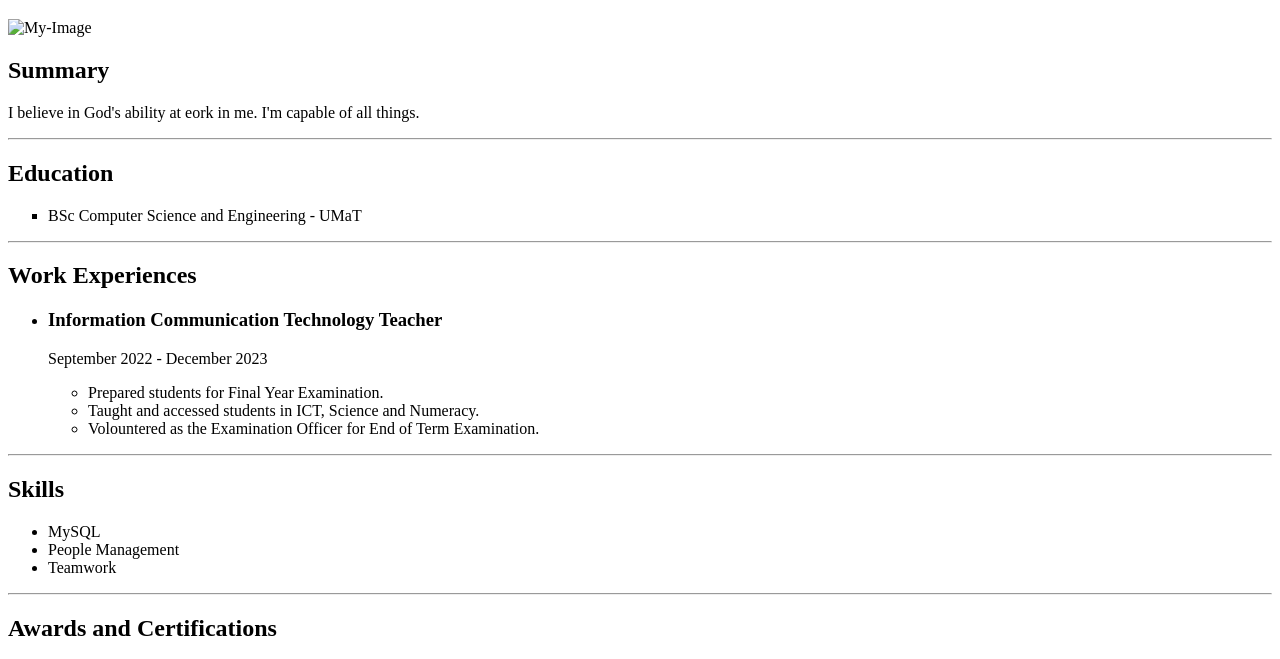
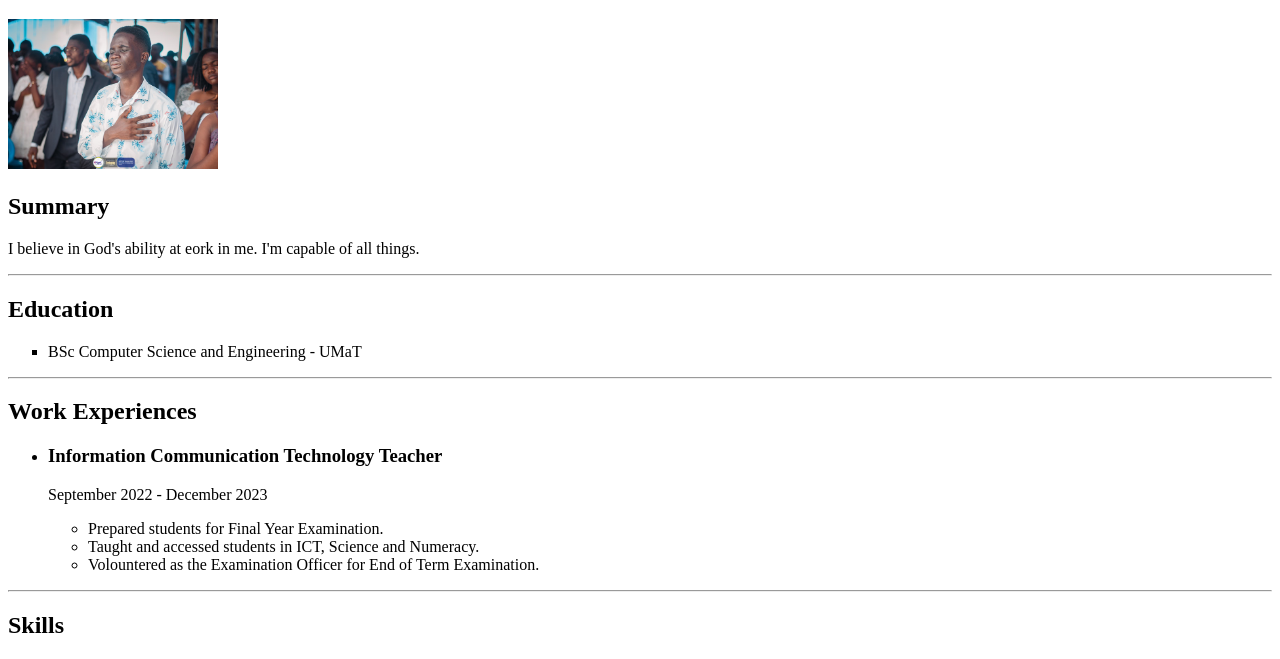
Before and after one commit to kwakuobeng16/Capstone-Project-1, a plain HTML site: page index.html in a window 1280 px wide. Shown: the part 61-720 px from the top of the page. Drawn offline with Linux system fonts and the light colour scheme.

Commit message:
Update index.html

```diff
--- a/index.html
+++ b/index.html
@@ -7,7 +7,7 @@
 </head>
 <body>
     <h1>Atiemo-Keseku David Obeng</h1>
-    <img src="../4.1 Webpages/assets/images/IMG_1118.jpg" alt="My-Image" height="150">
+    <img src="./images/Me.jpg" alt="My-Image" height="150">
     <h2>Summary</h2>
     <p>I believe in God's ability at eork in me. I'm capable of all things.</p>
     <hr />
```
